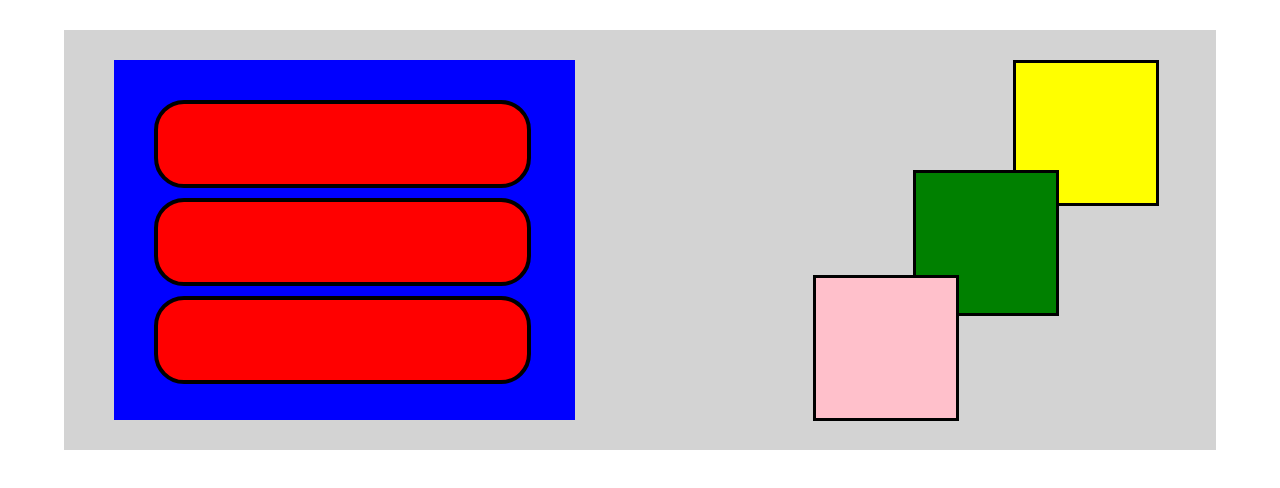
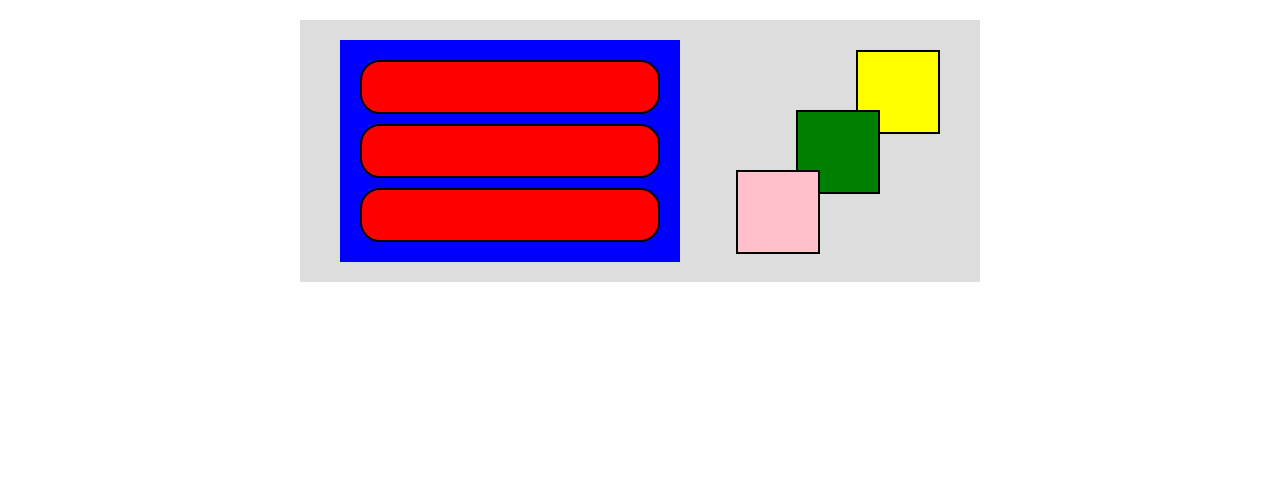
Before and after one commit to machikoyasuda/wdi_mmy, a plain HTML site: page index.html in a window 1280 px wide. Drawn offline with nearby package versions, Linux system fonts and the light colour scheme.

Commit message:
Commit for Carolyn.

```diff
--- a/css/style.css
+++ b/css/style.css
@@ -1,36 +1,53 @@
-#background {
-	background: #d3d3d3;
-	width: 90%;
-	height: 420px;
-	margin: 0 auto;
+.root {
+	width:600px;
+	background:#ddd;
+	padding:20px 40px;
+	position:relative;
+	margin:20px auto;
 }
 
-#blue {
-	background: blue;
-	float: left;
-	width: 40%;
-	height: 360px;
-	margin-left: 50px;
-	margin-top: 30px;
+.root:after {
+	content:".";
+	display:block;
+	visibility:hidden;
+	clear:both;
+	height:0;
 }
 
-.red {
-	background: red;
-	border: 4px black solid;
-	border-radius: 30px;
-	width: 80%;
-	height: 80px;
-	margin-left: 40px;
+.left {
+	width:300px;
+	padding:10px 20px;
+	background:blue;
 }
 
-#container {
-	margin-left: 65%;
-	margin-top: 30px;
+.left .l1, .l2, .l3, .r1, .r2, .r3 {
+	border:2px solid #000;
+	margin:10px 0;
 }
 
-.square {
-	border: 3px black solid;
-	width: 140px;
-	height: 140px;
-	position: absolute;
+.l1, .l2, .l3 {
+	height:50px;
+	background:red;
+	border-radius:20px;
 }
+
+.r1, .r2, .r3 {
+	position:absolute;
+	height:80px;
+	width:80px;
+}
+.r1 {
+	top:20px;
+	right:40px;
+	background:yellow;
+}
+.r2 {
+	top:80px;
+	right:100px;
+	background:green;
+}
+.r3 {
+	top:140px;
+	right:160px;
+	background:pink;
+}
--- a/index.html
+++ b/index.html
@@ -1,28 +1,20 @@
 <html lang="en"><head>
 		<link rel="stylesheet" href="css/normalize.css">
+		<script type="text/javascript" src="js/jquery.js"></script>
 		<link rel="stylesheet" href="css/style.css">
-
-		<script type="text/javascript" src="js/jquery.js"></script>
+		<script type="text/javascript" src="http://ajax.googleapis.com/ajax/libs/jqueryui/1.9.1/jquery-ui.min.js"></script>
 		<script type="text/javascript" src="js/main.js"></script>
 	</head>
-	<body style="">
-		<!-- HTML GOES HERE -->
-
-		<div id="background">
-			<div id="blue">
-				<div class="red" style="margin-top: 40px"></div>
-				<div class="red" style="margin-top: 10px"></div>
-				<div class="red" style="margin-top: 10px"></div>
-
+	<body>
+		<div class="root">
+			<div class="left">
+				<div class="l1"></div>
+				<div class="l2"></div>
+				<div class="l3"></div>
 			</div>
-
-			<div id="container">
-				<div class="square" style="background: yellow; margin-left: 200px; margin-bottom: -20px; z-index: 0; top: 60px;"></div>
-				<div class="square" style="background: green; margin-left: 100px; margin-bottom: -20px; z-index: 1; top: 170px;"></div>
-				<div class="square" style="background: pink; z-index: 2; margin-top: 245px;"></div>
-			</div>
+			<div class="r1"></div>
+			<div class="r2"></div>
+			<div class="r3"></div>
 		</div>
-
-
-
-</body></html>
+	</body>
+</html>
```
